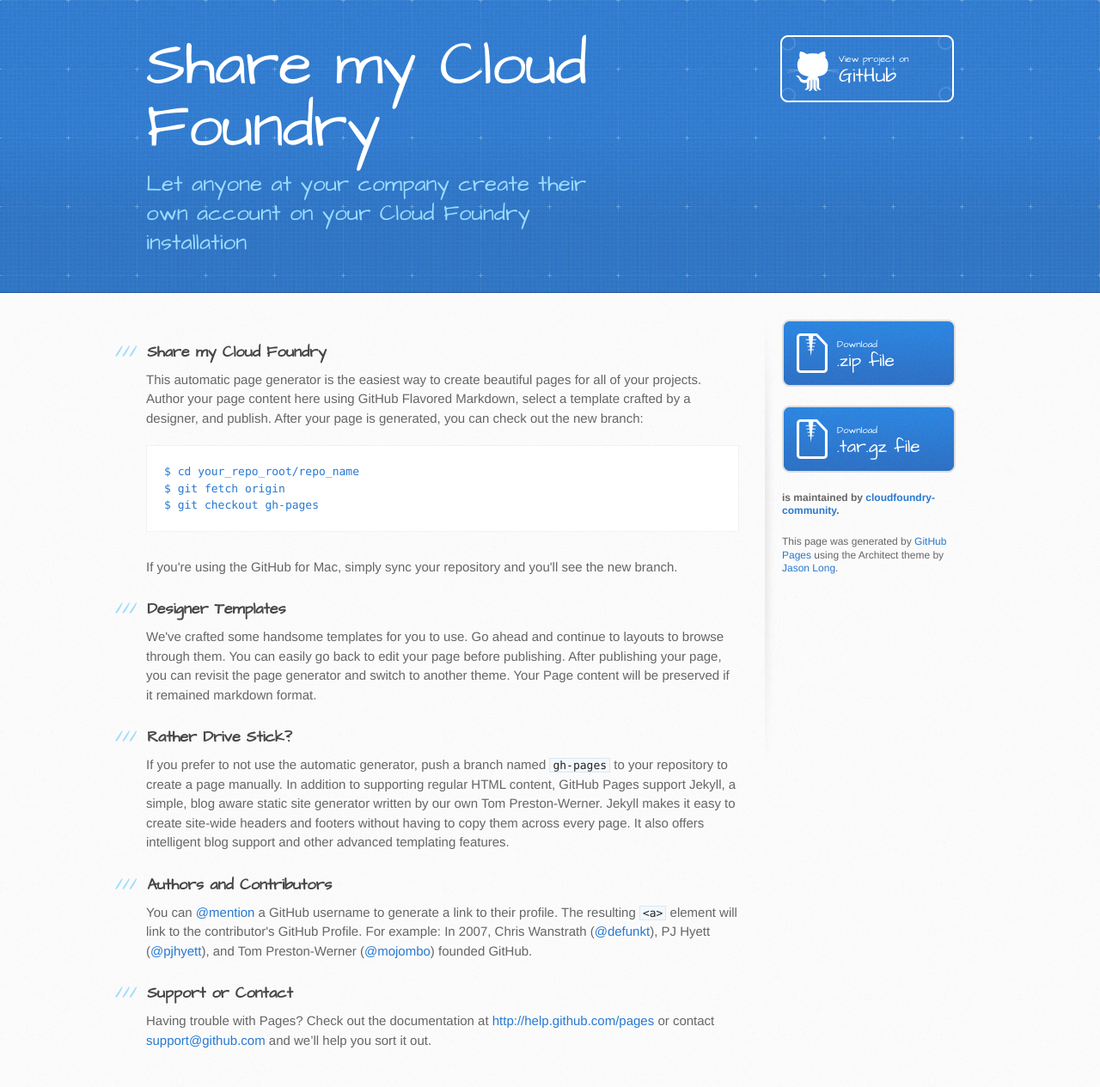
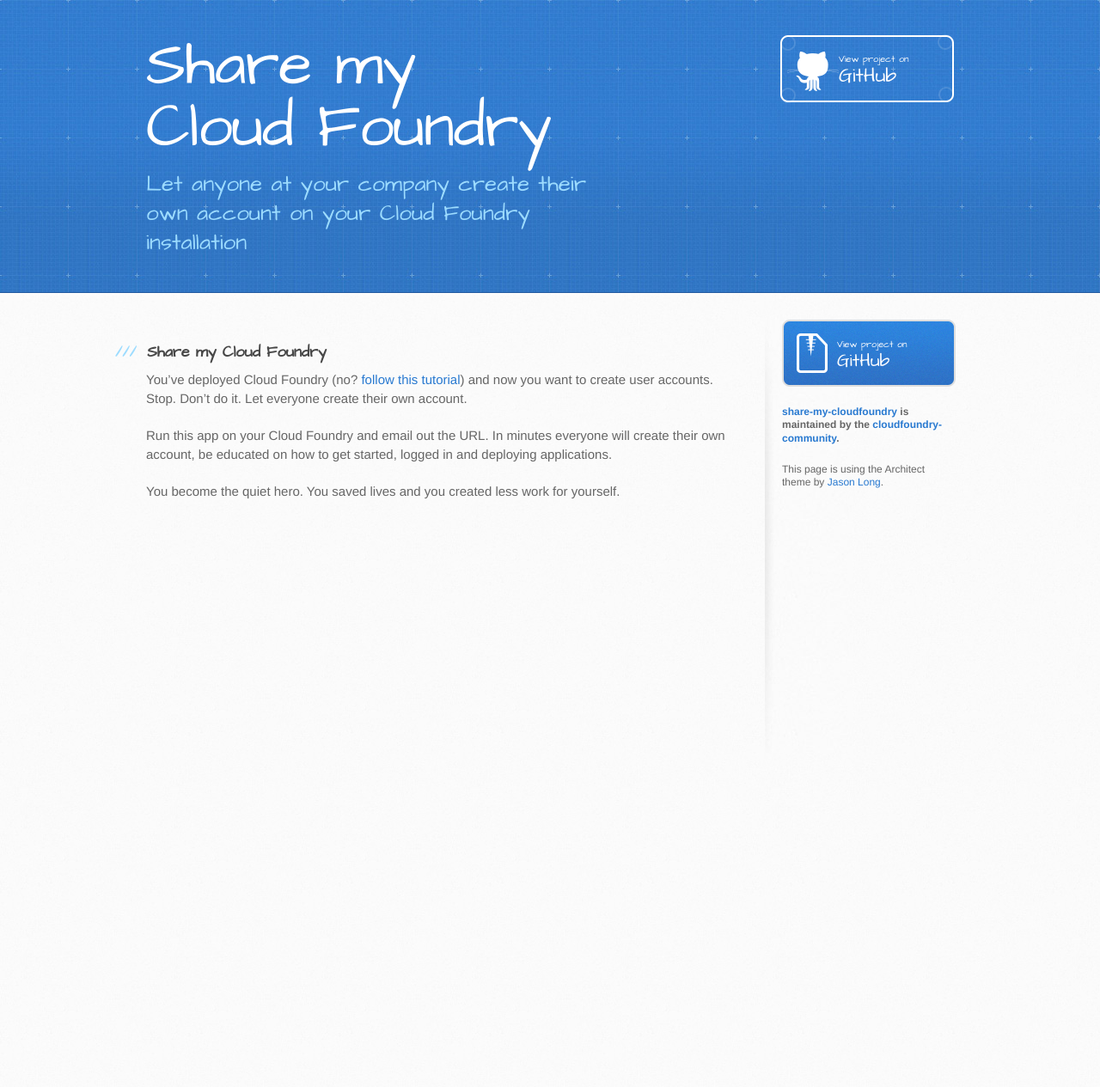
Before and after one commit to cloudfoundry-community/share-my-cloudfoundry, a Jekyll site: the page built from index.md, in a window 1280 px wide. Shown: the whole page at 86% size. Built offline with Jekyll 4.4.1, drawn with Linux system fonts in a browser that asks for light colours; after the commit the page ends 900 px from its top, so only the background shows below that.

Commit message:
format sidebar

```diff
--- a/_layouts/default.html
+++ b/_layouts/default.html
@@ -13,7 +13,7 @@
     <script src="//html5shiv.googlecode.com/svn/trunk/html5.js"></script>
     <![endif]-->
 
-    <title>Share my Cloud Foundry by cloudfoundry-community</title>
+    <title>Share my Cloud Foundry</title>
   </head>
 
   <body>
--- a/_layouts/home.html
+++ b/_layouts/home.html
@@ -3,7 +3,7 @@ layout: default
 ---
 <header>
   <div class="inner">
-    <h1>Share my Cloud Foundry</h1>
+    <h1>Share my<br/>Cloud Foundry</h1>
     <h2>Let anyone at your company create their own account on your Cloud Foundry installation</h2>
     <a href="https://github.com/cloudfoundry-community/share-my-cloudfoundry" class="button"><small>View project on</small>GitHub</a>
   </div>
@@ -19,18 +19,19 @@ layout: default
     </section>
 
     <aside id="sidebar">
-      <a href="https://github.com/cloudfoundry-community/share-my-cloudfoundry/zipball/master" class="button">
+      <a href="https://github.com/cloudfoundry-community/share-my-cloudfoundry" class="button"><small>View project on</small>GitHub</a>
+      <!-- <a href="https://github.com/cloudfoundry-community/share-my-cloudfoundry/zipball/master" class="button">
         <small>Download</small>
         .zip file
       </a>
       <a href="https://github.com/cloudfoundry-community/share-my-cloudfoundry/tarball/master" class="button">
         <small>Download</small>
         .tar.gz file
-      </a>
+      </a> -->
 
-      <p class="repo-owner"><a href="https://github.com/cloudfoundry-community/share-my-cloudfoundry"></a> is maintained by <a href="https://github.com/cloudfoundry-community">cloudfoundry-community</a>.</p>
+      <p class="repo-owner"><a href="https://github.com/cloudfoundry-community/share-my-cloudfoundry">share-my-cloudfoundry</a> is maintained by the <a href="https://github.com/cloudfoundry-community">cloudfoundry-community</a>.</p>
 
-      <p>This page was generated by <a href="pages.github.com">GitHub Pages</a> using the Architect theme by <a href="https://twitter.com/jasonlong">Jason Long</a>.</p>
+      <p>This page is using the Architect theme by <a href="https://twitter.com/jasonlong">Jason Long</a>.</p>
     </aside>
   </div>
 </div>
--- a/index.html
+++ /dev/null
@@ -1,32 +0,0 @@
----
-layout: home
-title: Share my Cloud Foundry
----
-<p>This automatic page generator is the easiest way to create beautiful pages for all of your projects. Author your page content here using GitHub Flavored Markdown, select a template crafted by a designer, and publish. After your page is generated, you can check out the new branch:</p>
-
-<pre><code>$ cd your_repo_root/repo_name
-$ git fetch origin
-$ git checkout gh-pages
-</code></pre>
-
-<p>If you're using the GitHub for Mac, simply sync your repository and you'll see the new branch.</p>
-
-<h3>
-<a name="designer-templates" class="anchor" href="#designer-templates"><span class="octicon octicon-link"></span></a>Designer Templates</h3>
-
-<p>We've crafted some handsome templates for you to use. Go ahead and continue to layouts to browse through them. You can easily go back to edit your page before publishing. After publishing your page, you can revisit the page generator and switch to another theme. Your Page content will be preserved if it remained markdown format.</p>
-
-<h3>
-<a name="rather-drive-stick" class="anchor" href="#rather-drive-stick"><span class="octicon octicon-link"></span></a>Rather Drive Stick?</h3>
-
-<p>If you prefer to not use the automatic generator, push a branch named <code>gh-pages</code> to your repository to create a page manually. In addition to supporting regular HTML content, GitHub Pages support Jekyll, a simple, blog aware static site generator written by our own Tom Preston-Werner. Jekyll makes it easy to create site-wide headers and footers without having to copy them across every page. It also offers intelligent blog support and other advanced templating features.</p>
-
-<h3>
-<a name="authors-and-contributors" class="anchor" href="#authors-and-contributors"><span class="octicon octicon-link"></span></a>Authors and Contributors</h3>
-
-<p>You can <a href="https://github.com/blog/821" class="user-mention">@mention</a> a GitHub username to generate a link to their profile. The resulting <code>&lt;a&gt;</code> element will link to the contributor's GitHub Profile. For example: In 2007, Chris Wanstrath (<a href="https://github.com/defunkt" class="user-mention">@defunkt</a>), PJ Hyett (<a href="https://github.com/pjhyett" class="user-mention">@pjhyett</a>), and Tom Preston-Werner (<a href="https://github.com/mojombo" class="user-mention">@mojombo</a>) founded GitHub.</p>
-
-<h3>
-<a name="support-or-contact" class="anchor" href="#support-or-contact"><span class="octicon octicon-link"></span></a>Support or Contact</h3>
-
-<p>Having trouble with Pages? Check out the documentation at <a href="http://help.github.com/pages">http://help.github.com/pages</a> or contact <a href="mailto:support@github.com">support@github.com</a> and we’ll help you sort it out.</p>
--- /dev/null
+++ b/index.md
@@ -0,0 +1,10 @@
+---
+layout: home
+title: Share my Cloud Foundry
+---
+
+You've deployed Cloud Foundry (no? [follow this tutorial](https://github.com/cloudfoundry-community/bosh-cloudfoundry/tree/master/tutorials)) and now you want to create user accounts. Stop. Don't do it. Let everyone create their own account.
+
+Run this app on your Cloud Foundry and email out the URL. In minutes everyone will create their own account, be educated on how to get started, logged in and deploying applications.
+
+You become the quiet hero. You saved lives and you created less work for yourself.
```
